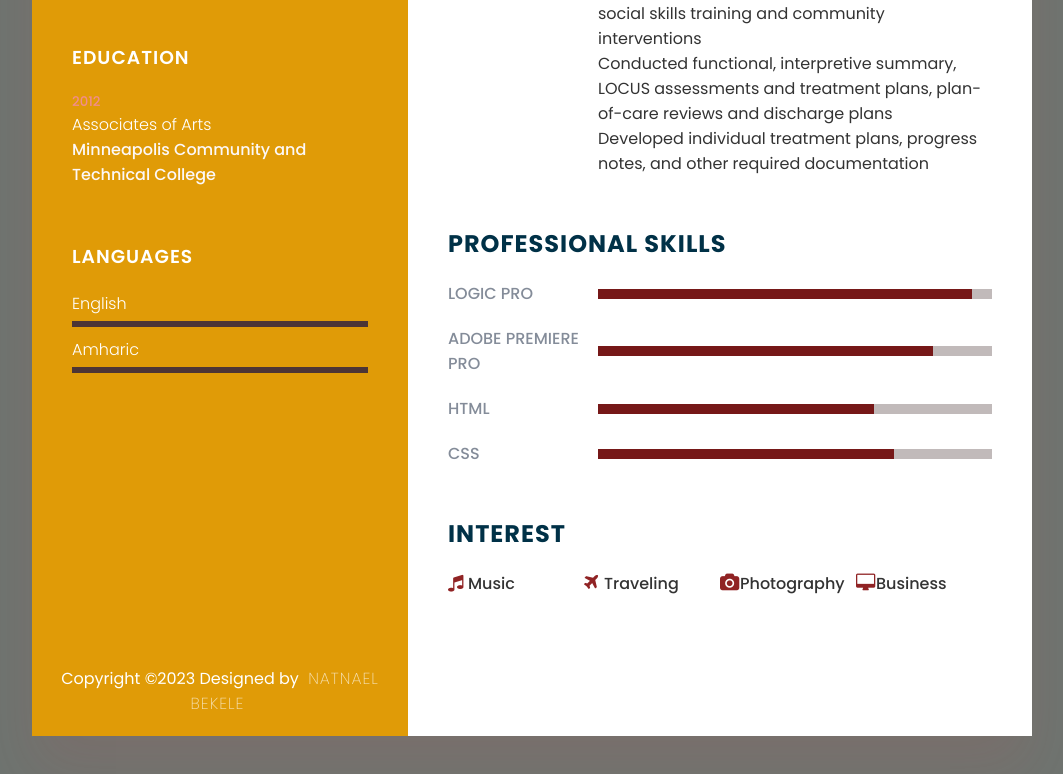
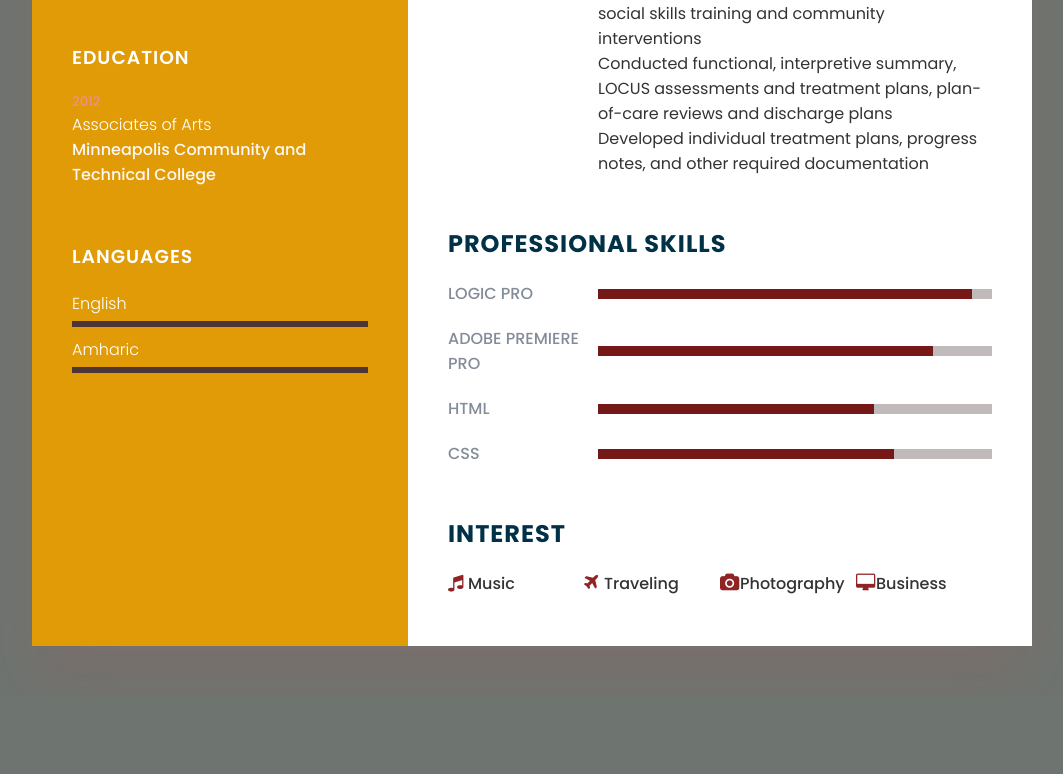
Before and after one commit to nbek23/Resume, a plain HTML site: page index.html in a window 1280 px wide. Shown: the part 684-1458 px from the top of the page, without its empty margins (108-1171 px from the left). After the commit the page ends 1380 px from the top, so only its background shows below. Drawn offline with Linux system fonts and the light colour scheme.

Commit message:
index.html

```diff
--- a/index.html
+++ b/index.html
@@ -142,14 +142,13 @@
 </div>
   </div>
 
-  <footer>
 
-    <div class="footerBottom">
-        <p>Copyright &copy;2023 Designed by <span class="designer">Natnael Bekele</span>
+
+
 
 </div>
 
 
-</footer>
+
 </body>
 </html>
```
